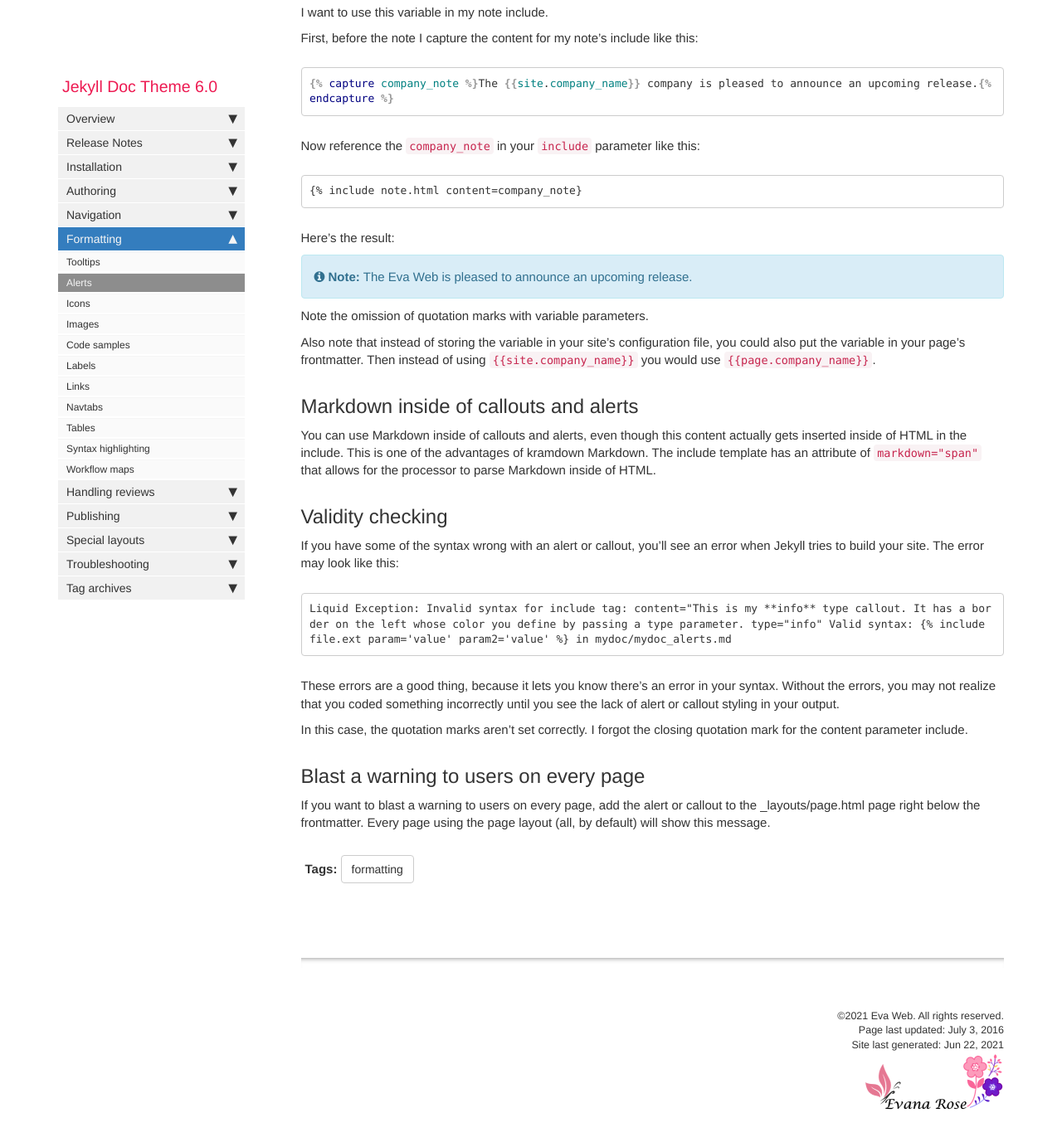
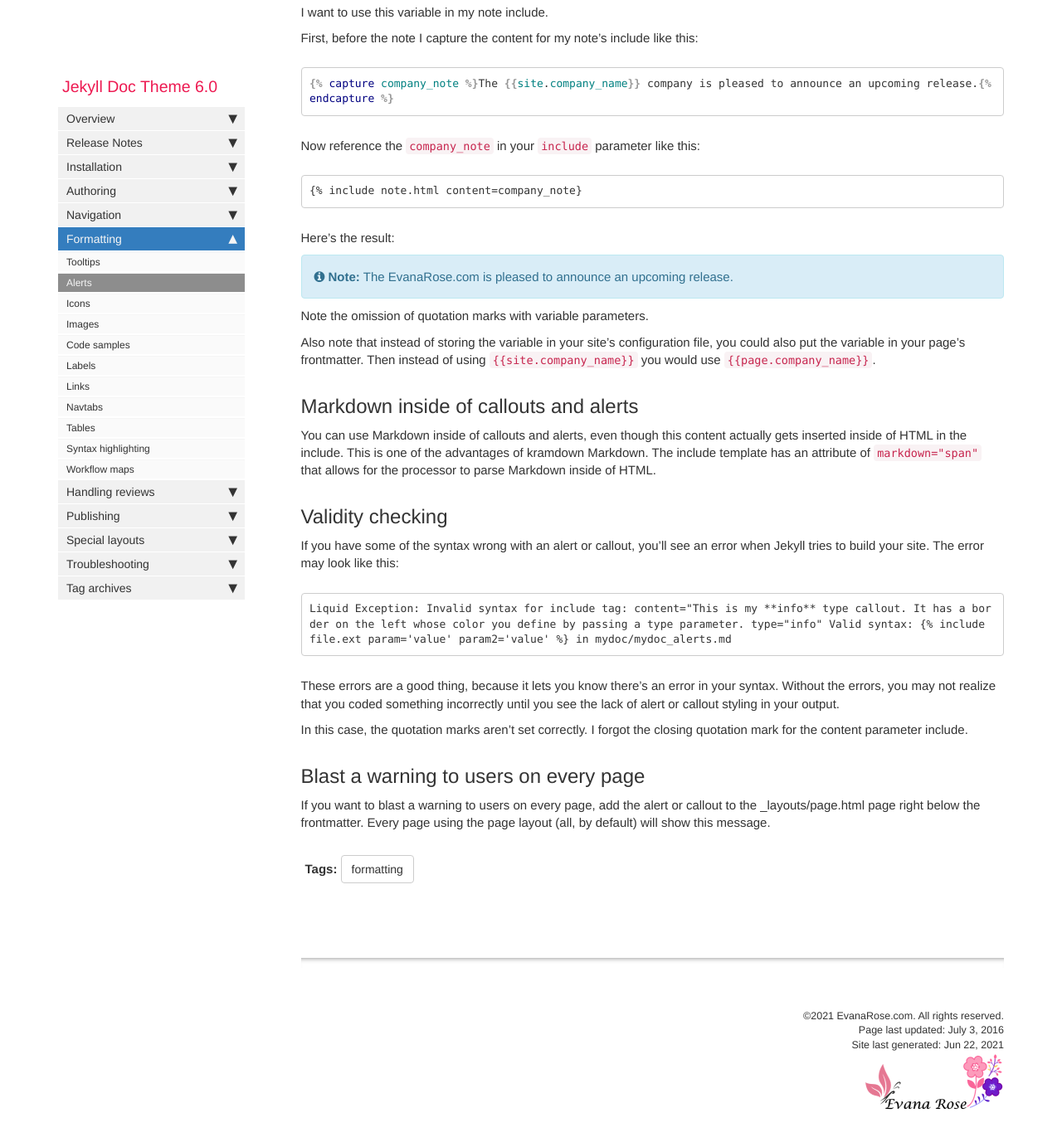
Before and after one commit to MDShahid94/evanarose.com, a Jekyll site: the page built from pages/mydoc/mydoc_alerts.md, in a window 1280 px wide and 1400 px high, scrolled down 5017 px. Shown: the top 1377 px of the window at 83% size. Built offline with Jekyll 4.4.1, drawn with Linux system fonts in a browser that asks for light colours; comment, search, counter and statistics services are not loaded.

Commit message:
Update _config.yml

```diff
--- a/_config.yml
+++ b/_config.yml
@@ -9,7 +9,7 @@ topnav_title: Evana Rose
 site_title: Eva's Personal website.
 # this appears in the html browser tab for the site title (seen mostly by search engines, not users)
 
-company_name: Eva Web
+company_name: EvanaRose.com
 # this appears in the footer
 
 github_editme_path:
```
